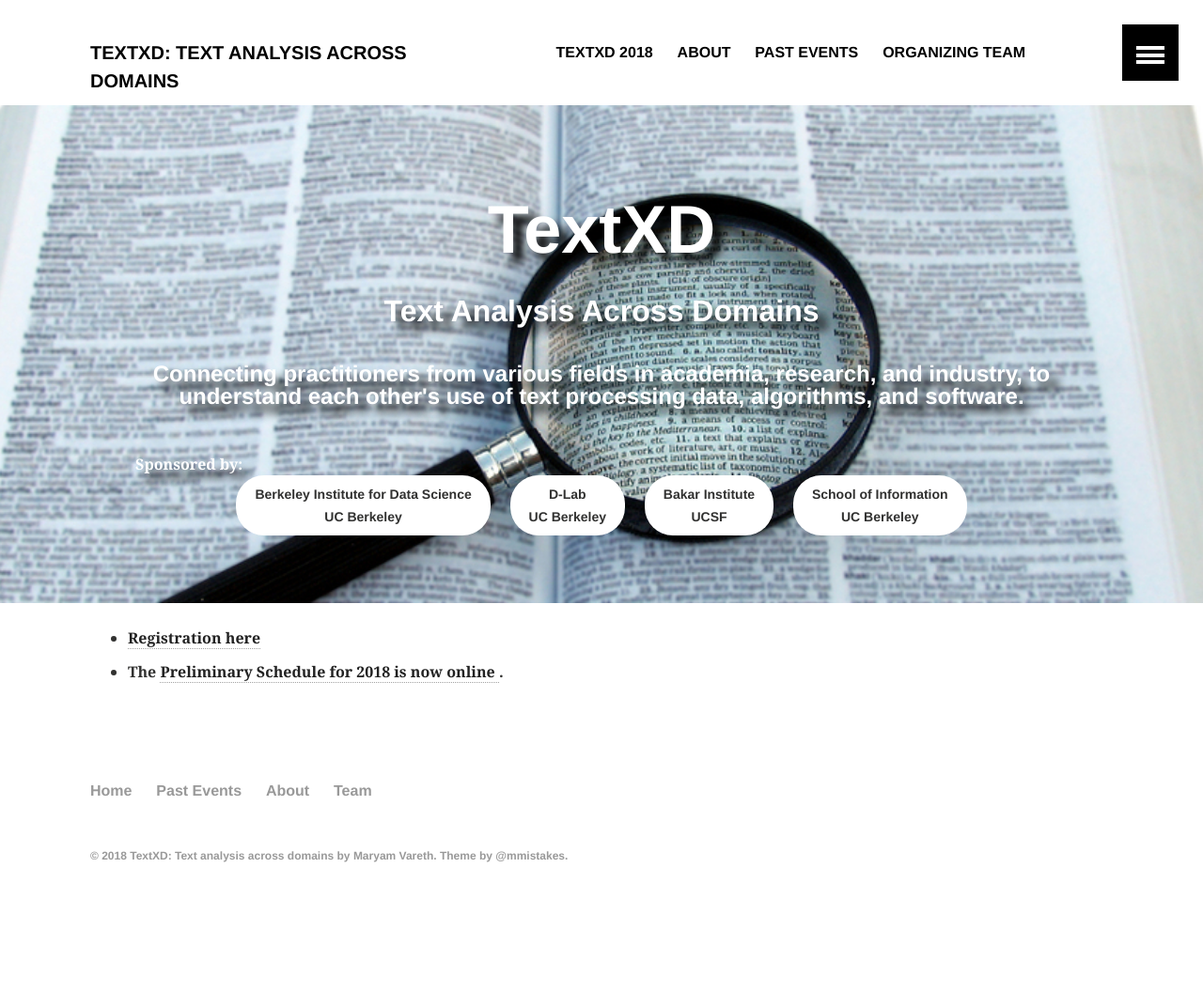
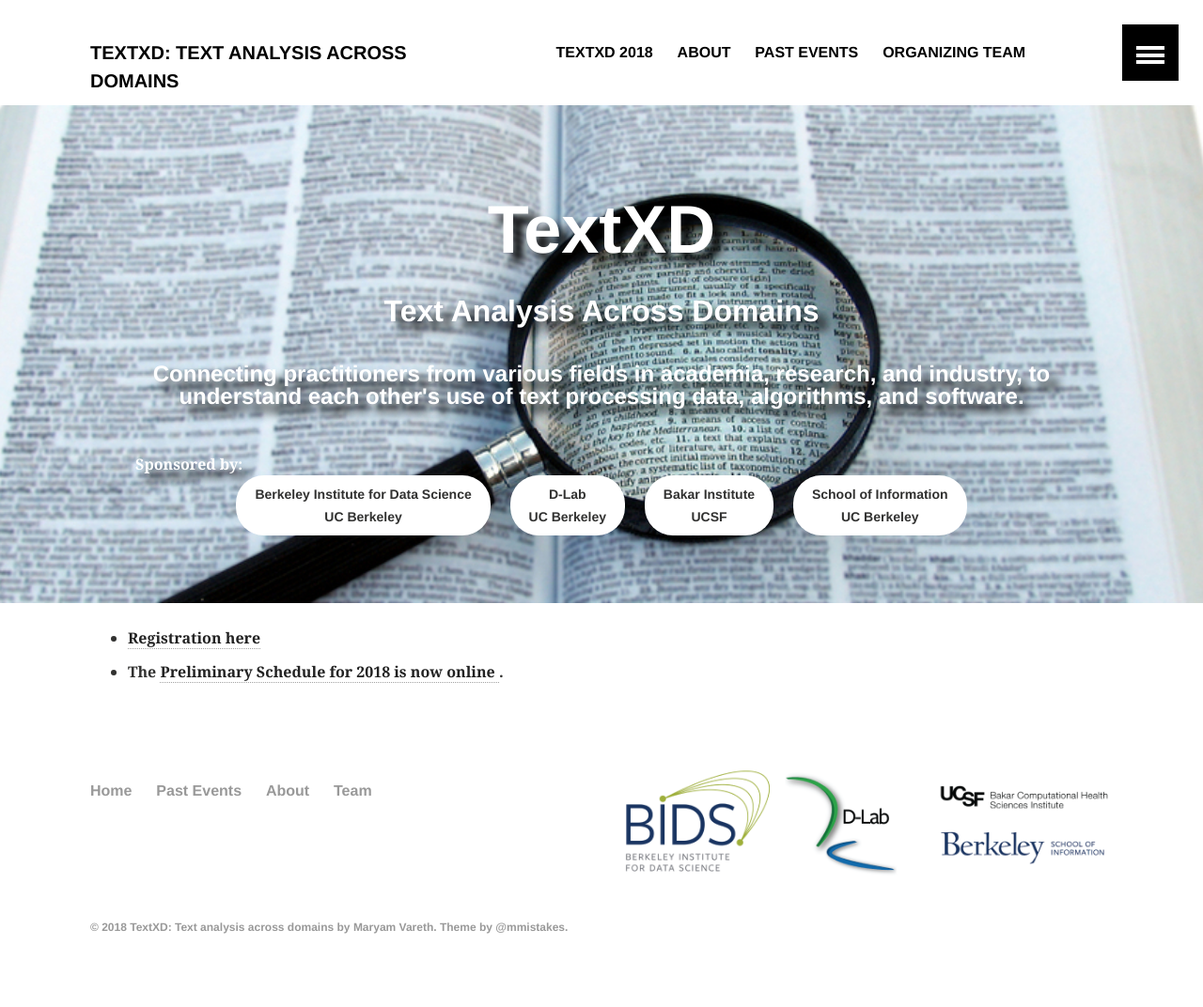
Before and after one commit to TextXD/textxd.github.io, a Jekyll site: the page built from index.md, in a window 1280 px wide. Shown: the whole page at 94% size. Built offline with Jekyll 4.4.1, drawn with Linux system fonts in a browser that asks for light colours; before the commit the page ends 996 px from its top, so only the background shows below that.

Commit message:
adding logos for all supporters

```diff
--- a/_includes/footer.html
+++ b/_includes/footer.html
@@ -10,6 +10,9 @@
 			<li><a href="{{ domain }}{{ link.url }}" {% if link.url contains 'http' %}target="_blank"{% endif %}>{{ link.title }}</a></li>
 		{% endfor %}
 		</ul>
+		<figure>
+			<img src="{{ site.url }}/images/logo_all.png" style="height:120px;" align="right"/>
+		</figure>
 	</nav><!-- /.bottom-menu -->
-	<p class="copyright">&#169; {{ site.time | date: '%Y' }} <a href="{{ site.url }}">{{ site.title }}</a> by Maryam Vareth. <a href="https://github.com/mmistakes/skinny-bones-jekyll">Theme by @mmistakes.</a></p>
+	<p class="copyright">&#169; {{ site.time | date: '%Y' }} <a href="{{ site.url }}">{{ site.title }}</a> by Maryam Vareth. <a href="https://github.com/mmistakes/skinny-bones-jekyll">Theme by @mmistakes. </a></p>
 </footer>
```
Also changed, not shown: images/logo_all.png (added), images/logo_bakar.png (added), images/logo_dlab.png (added), images/logo_ischool.png (added).
